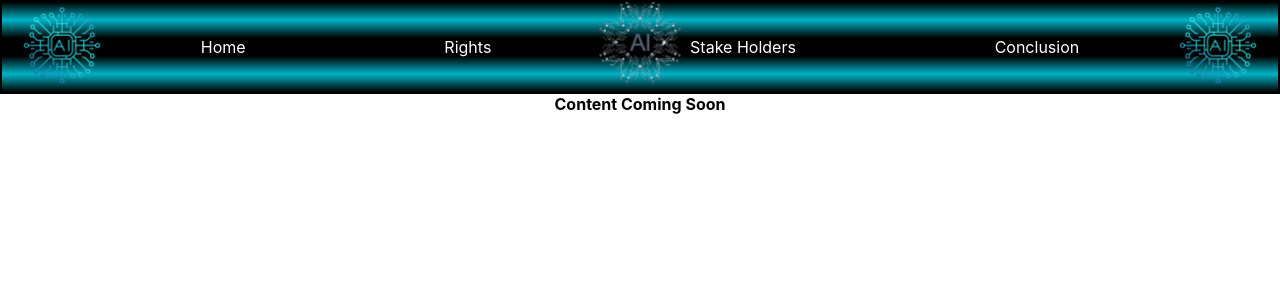
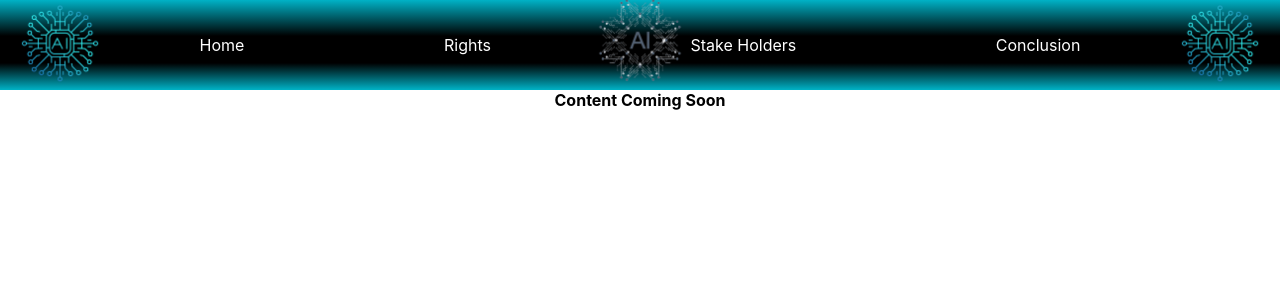
Before and after one commit to devrlora/industry-reports, a React (Create React App) app in the folder industry-reports/: page / in a window 1280 px wide. Shown: the top 300 px of the page. Built offline with nearby package versions, Linux system fonts and the light colour scheme.

Commit message:
Cleaned code

```diff
--- a/industry-reports/src/styles/Navigation.css
+++ b/industry-reports/src/styles/Navigation.css
@@ -5,19 +5,11 @@
 	flex-direction: row;
 	justify-content: space-evenly;
 	align-items: center;
-	border: 2px solid black;
 	height: 30px;
 	background: url('../images/AI2.png') right no-repeat,
 		url('../images/AI-logo.png') no-repeat center,
 		url('../images/AI2.png') left no-repeat,
-		linear-gradient(
-			black,
-			rgb(0, 178, 198) 20%,
-			black,
-			black,
-			rgb(0, 178, 198),
-			black
-		);
+		linear-gradient(rgb(0, 178, 198), black 40%, black, rgb(0, 178, 198));
 	background-size: 120px;
 	height: 90px;
 }
@@ -28,11 +20,11 @@ a:link {
 }
 
 a:visited {
-	color: silver;
+	color: rgb(0, 178, 198);
 }
 
 a:hover {
-	color: rgb(0, 178, 198);
+	color: rgb(198, 0, 0);
 }
 
 a:active {
```
